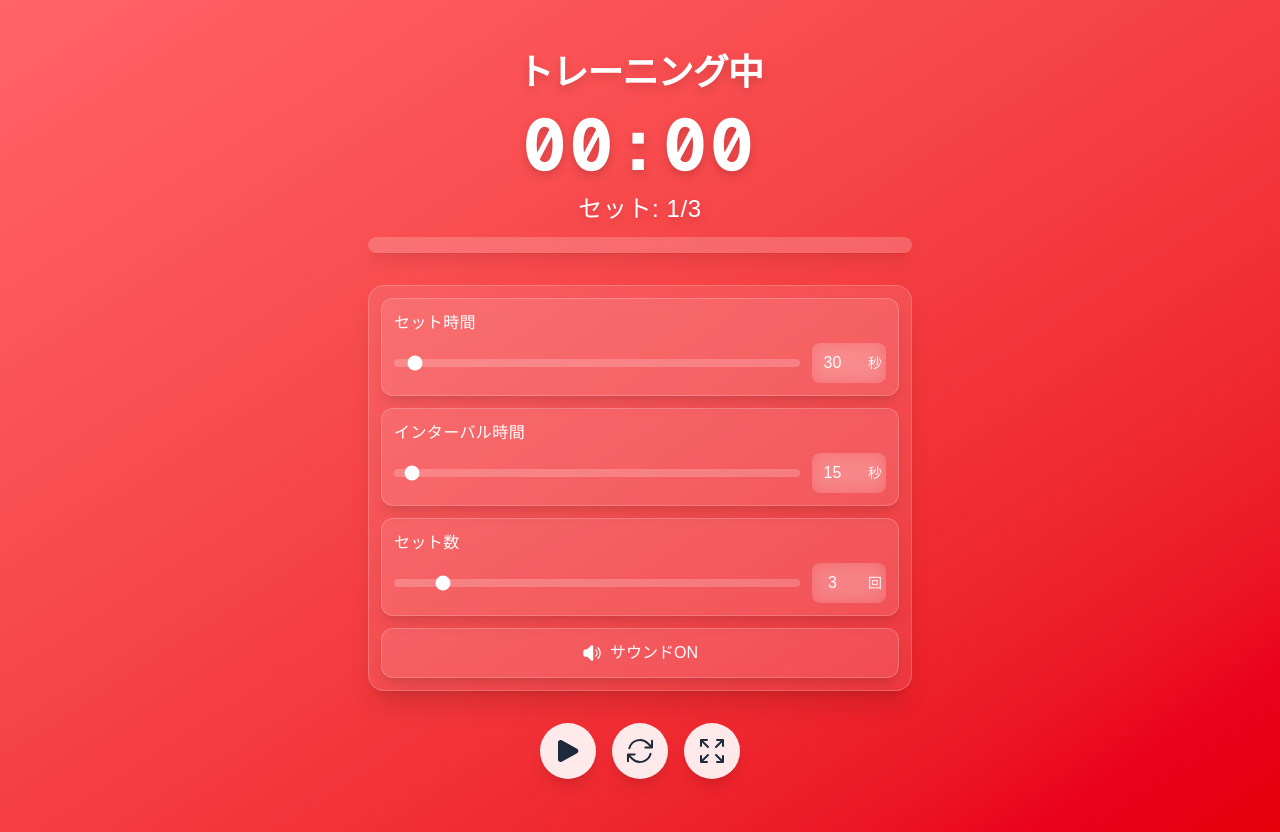
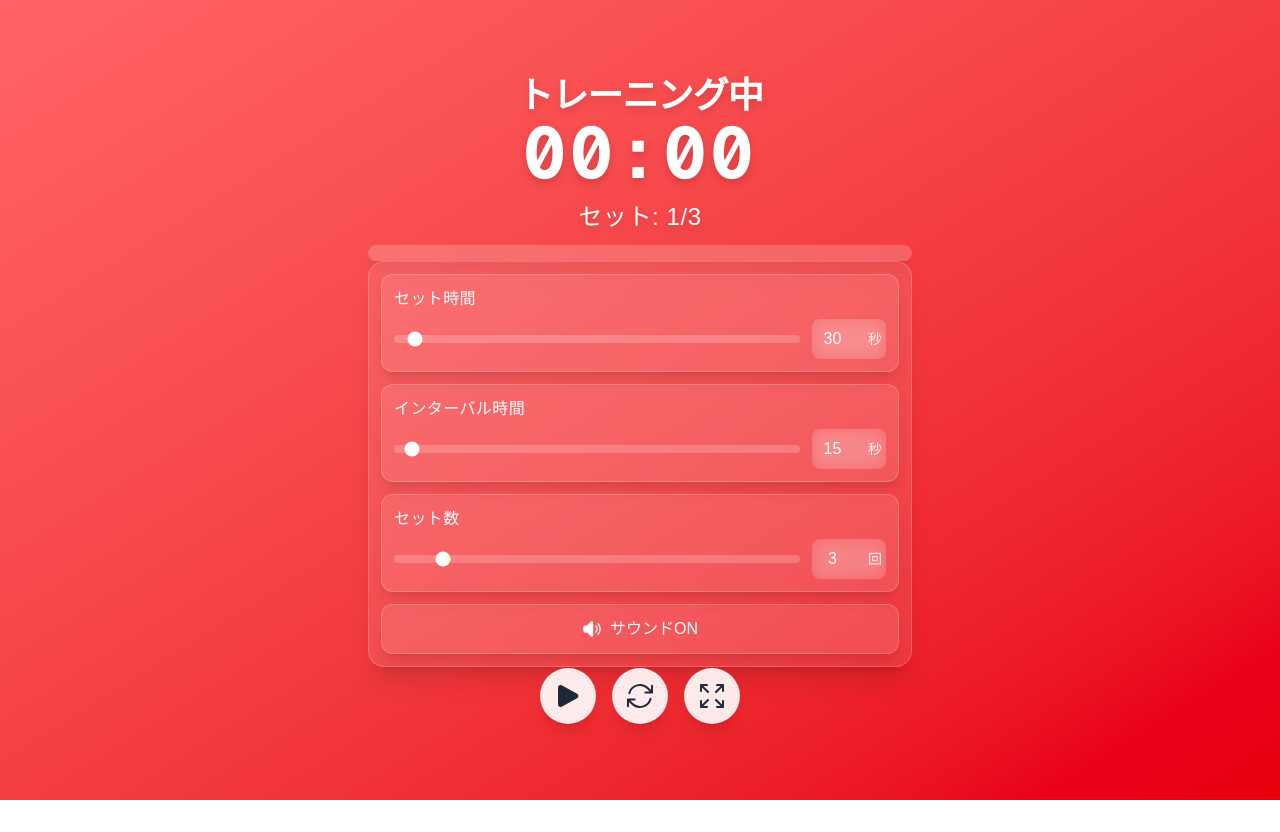
Before and after one commit to agenda23/training-timer, a Next.js app: page / in a window 1280 px wide. After the commit the page ends 800 px from the top, so only its background shows below. Built offline with nearby package versions, Linux system fonts and the light colour scheme; no server answers.

Commit message:
UI改善: dvhに戻し、コンテンツ高さを85dvhに調整

```diff
--- a/src/components/Timer.tsx
+++ b/src/components/Timer.tsx
@@ -181,12 +181,12 @@ export default function Timer() {
   const progress = (currentTime / (isResting ? settings.intervalTime : settings.setTime)) * 100;
 
   return (
-    <div className={`w-full min-h-[100vh] flex items-center justify-center ${
+    <div className={`w-full min-h-[100dvh] flex items-center justify-center ${
       isResting ? 'bg-gradient-to-br from-green-400 to-green-600' : 'bg-gradient-to-br from-red-400 to-red-600'
     } ${isFullscreen ? 'fixed inset-0 z-50' : ''}`}>
-      <div className="w-full h-full max-w-md sm:max-w-lg lg:max-w-xl relative py-4 px-4">
-        <div className="flex flex-col justify-center min-h-[100vh] gap-3 sm:gap-4">
-          <div className="text-center text-white">
+      <div className="w-full h-[85dvh] max-w-md sm:max-w-lg lg:max-w-xl relative px-4">
+        <div className="flex flex-col justify-between h-full">
+          <div className="text-center text-white pt-4">
             <h1 className="text-2xl sm:text-3xl lg:text-4xl font-bold tracking-tight drop-shadow-lg">
               {isResting ? '休憩中' : 'トレーニング中'}
             </h1>
@@ -206,7 +206,7 @@ export default function Timer() {
             </div>
           </div>
           {!isRunning ? (
-            <div className="mt-3 sm:mt-4">
+            <div className="w-full">
               <div className="bg-white/10 p-3 rounded-2xl backdrop-blur-md shadow-xl space-y-3 border border-white/20">
                 <SettingInput
                   label="セット時間"
@@ -251,7 +251,7 @@ export default function Timer() {
               </div>
             </div>
           ) : null}
-          <div className="flex justify-center space-x-4 mt-3 sm:mt-4">
+          <div className="flex justify-center space-x-4 pb-4">
             <button
               onClick={isRunning ? pauseTimer : startTimer}
               className="bg-white/90 text-gray-800 rounded-full p-3 hover:bg-white hover:scale-105 transition-all duration-300 shadow-lg backdrop-blur-sm"
```
